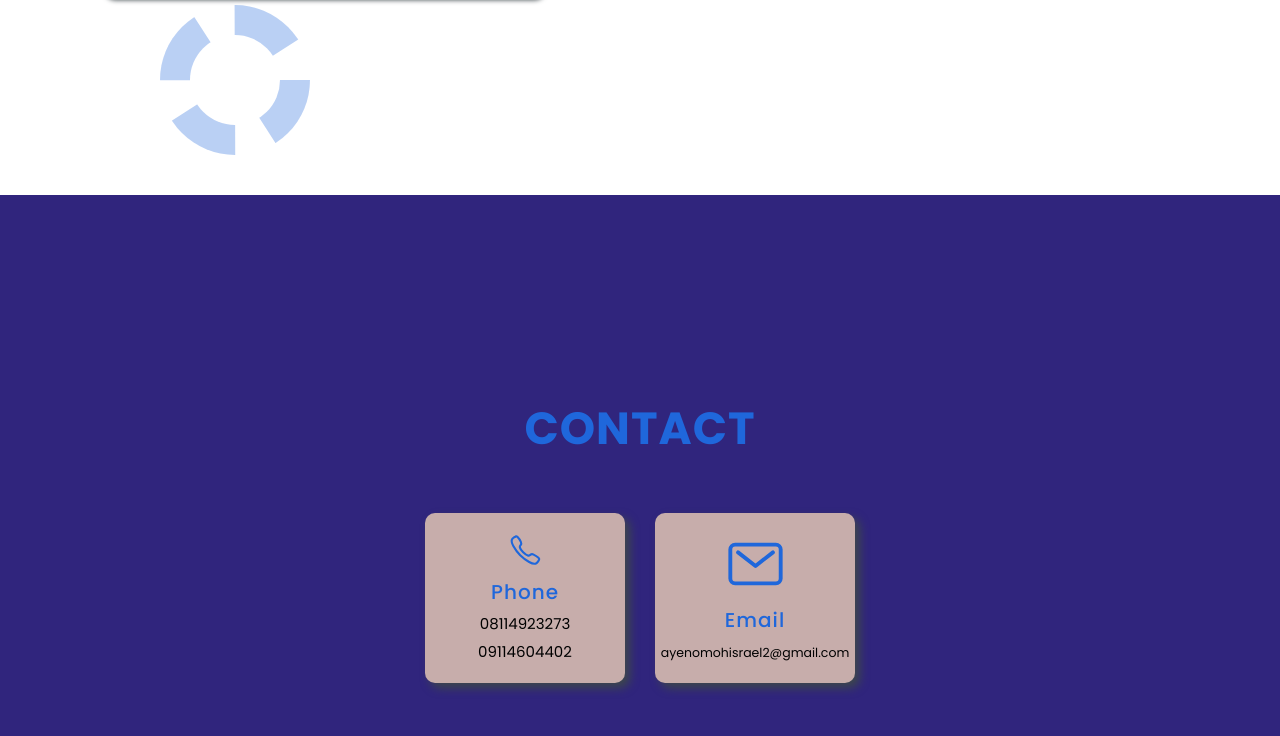
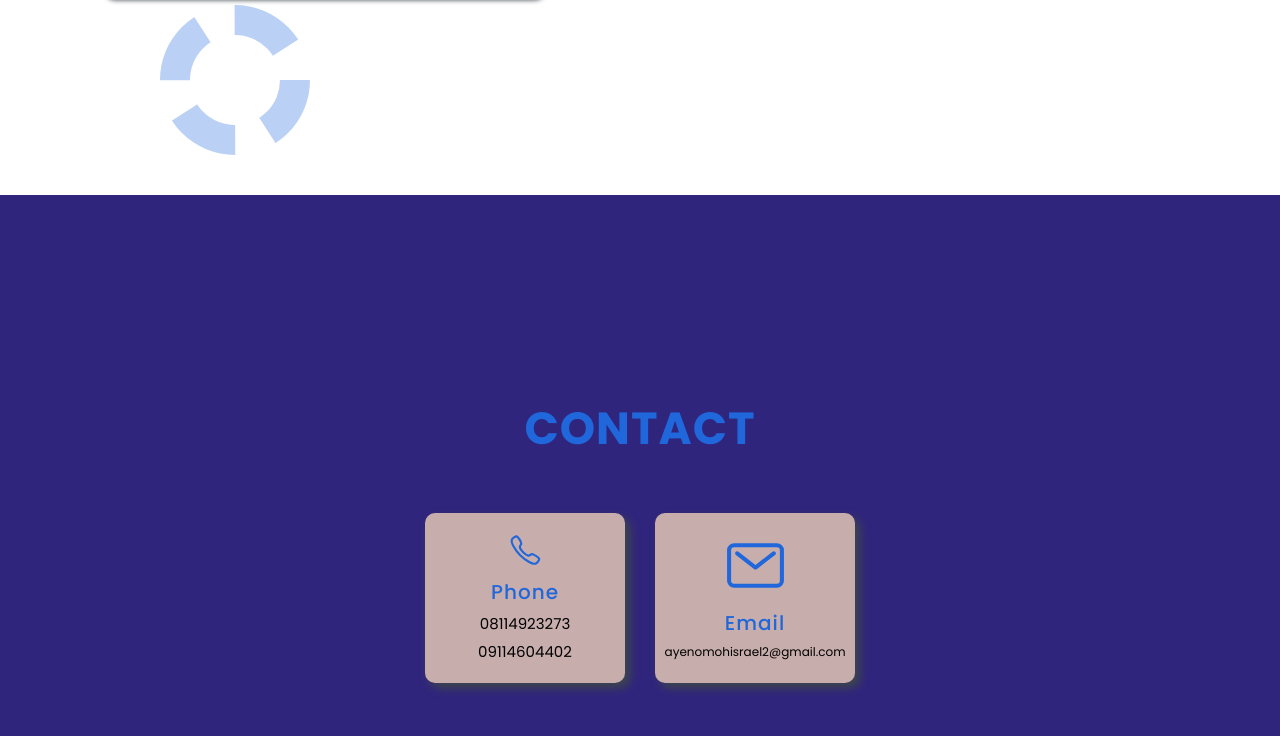
Before and after one commit to Priest-0811/Portfolio-, a plain HTML site: page index.html in a window 1280 px wide. Shown: the part 2096-2832 px from the top of the page. Drawn offline with nearby package versions, Linux system fonts and the light colour scheme.

Commit message:
Update index.html

```diff
--- a/index.html
+++ b/index.html
@@ -108,7 +108,7 @@
       <div class="card">
         <ion-icon name="mail-outline"></ion-icon>
         <h3>Email</h3>
-        <p><small>ayenomohisrael2@gmail.com</small></p>
+        <p style="font-size: 12px;">ayenomohisrael2@gmail.com</p>
       </div>
     </div>
   </section>
```
